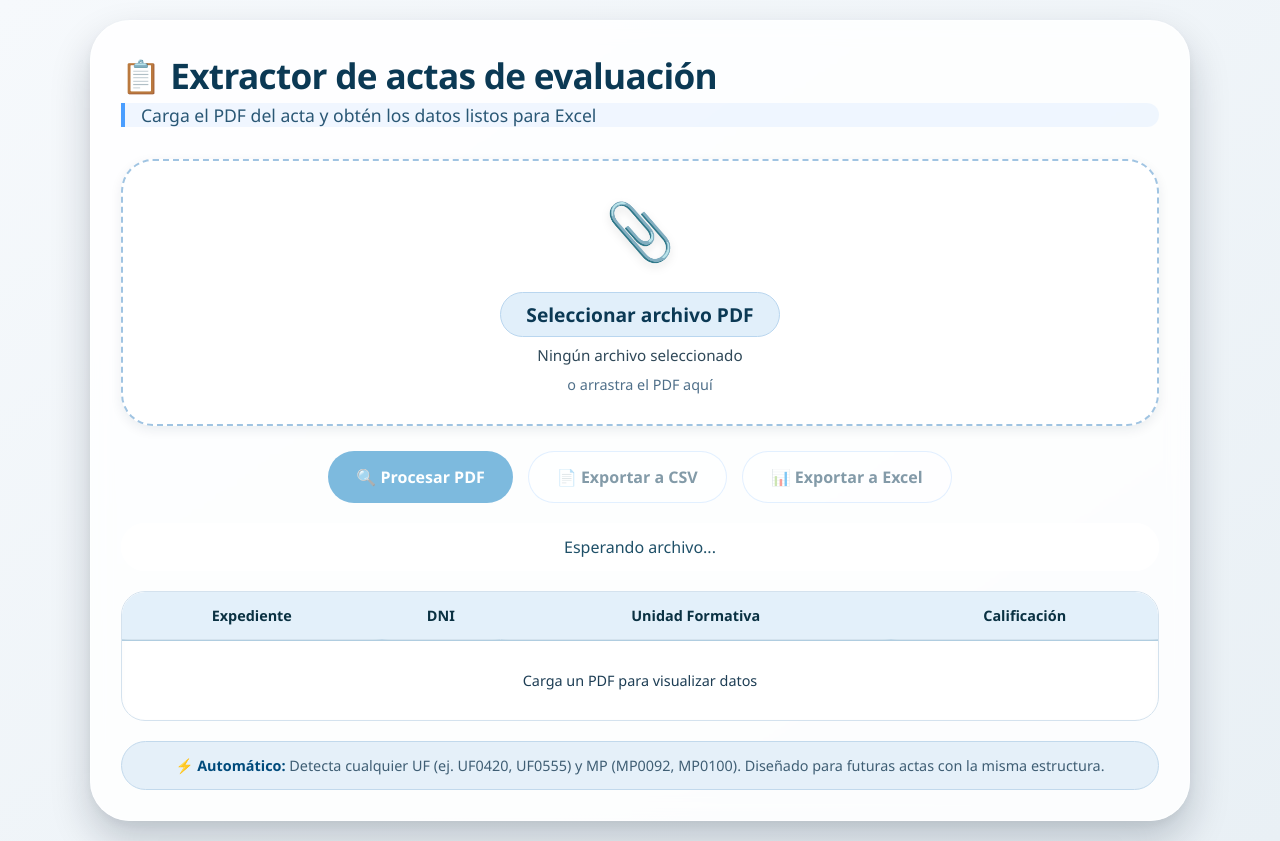
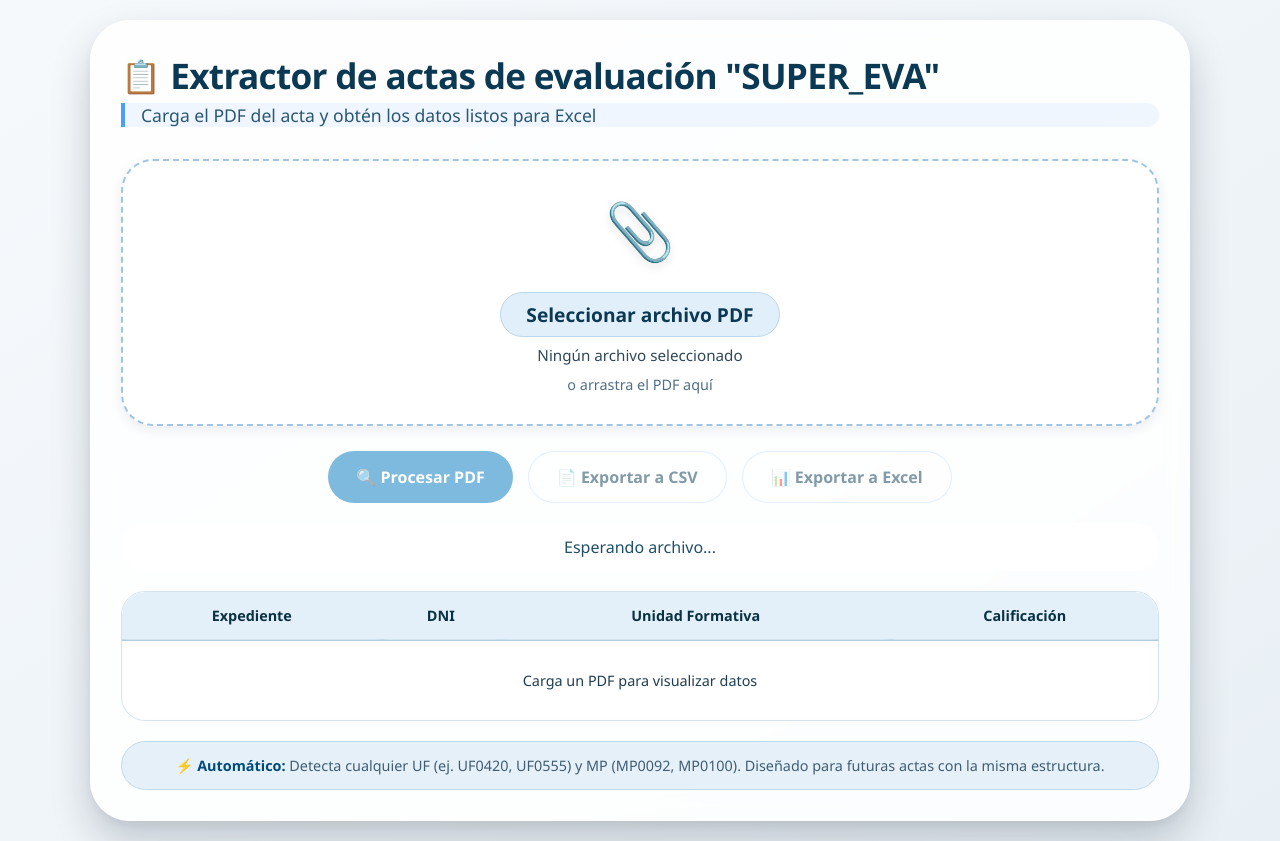
Before and after one commit to whoissif/EXTRACTOR_EVA, a plain HTML site: page index.html in a window 1280 px wide. Drawn offline with Linux system fonts and the light colour scheme; a script that the page names is missing.

Commit message:
Update title in index.html to include 'SUPER_EVA'

```diff
--- a/index.html
+++ b/index.html
@@ -208,7 +208,7 @@
 </head>
 <body>
     <div class="card">
-        <h1>Extractor de actas de evaluación</h1>
+        <h1>Extractor de actas de evaluación "SUPER_EVA"</h1>
         <div class="sub">Carga el PDF del acta y obtén los datos listos para Excel</div>
 
         <!-- Área de carga -->
```
